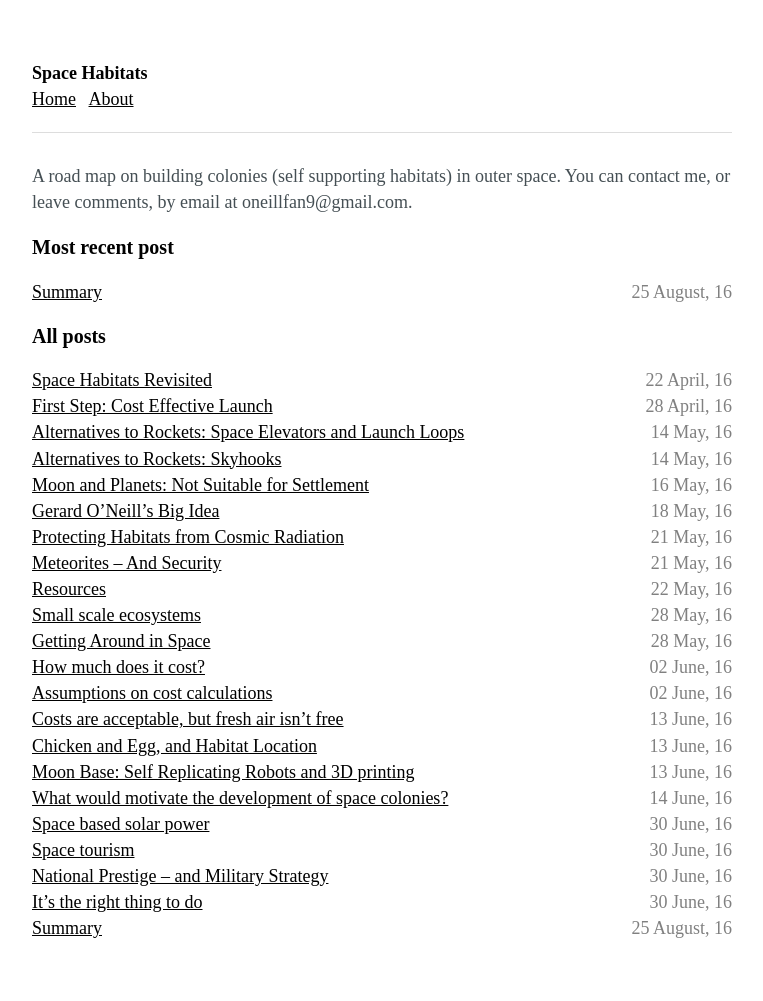
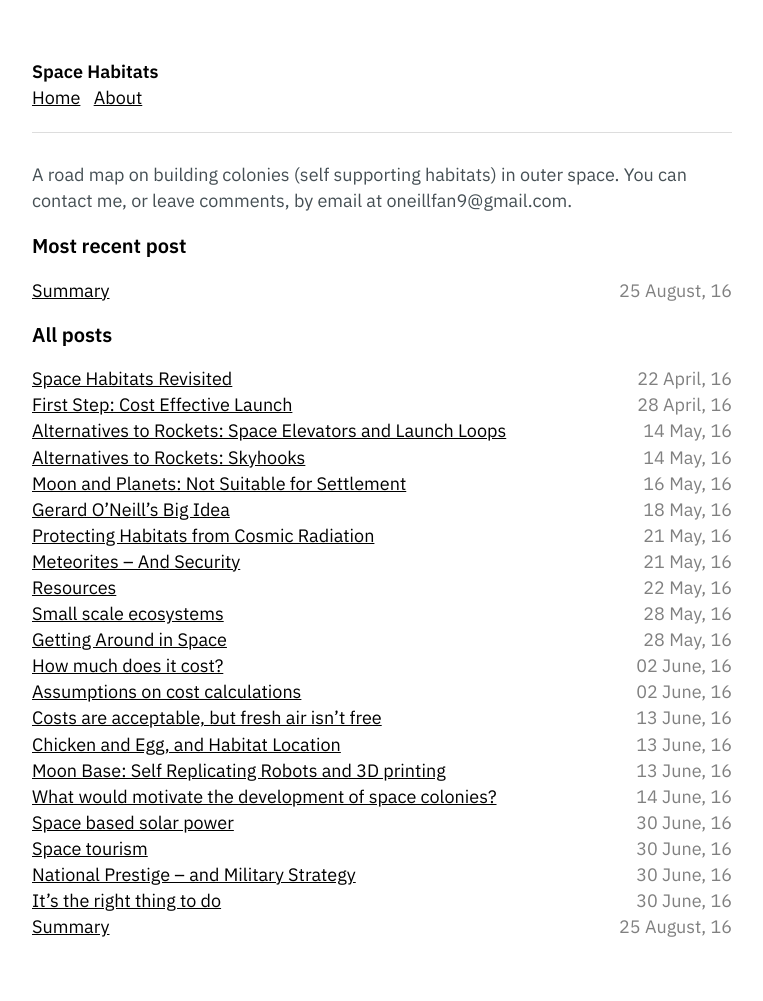
Before and after one commit to ffub/space-habitats, a Jekyll site: the page built from index.markdown, in a window 1280 px wide. Shown: the whole page, without its empty margins (258-1021 px from the left). Built offline with Jekyll 4.4.1, drawn with Linux system fonts in a browser that asks for light colours.

Commit message:
Update styles.scss

```diff
--- a/assets/styles.scss
+++ b/assets/styles.scss
@@ -3,5 +3,6 @@ exclude: true
 ---
 
 @import "normalize";
+@import "fonts";
 @import "type";
 @import "page";
```
